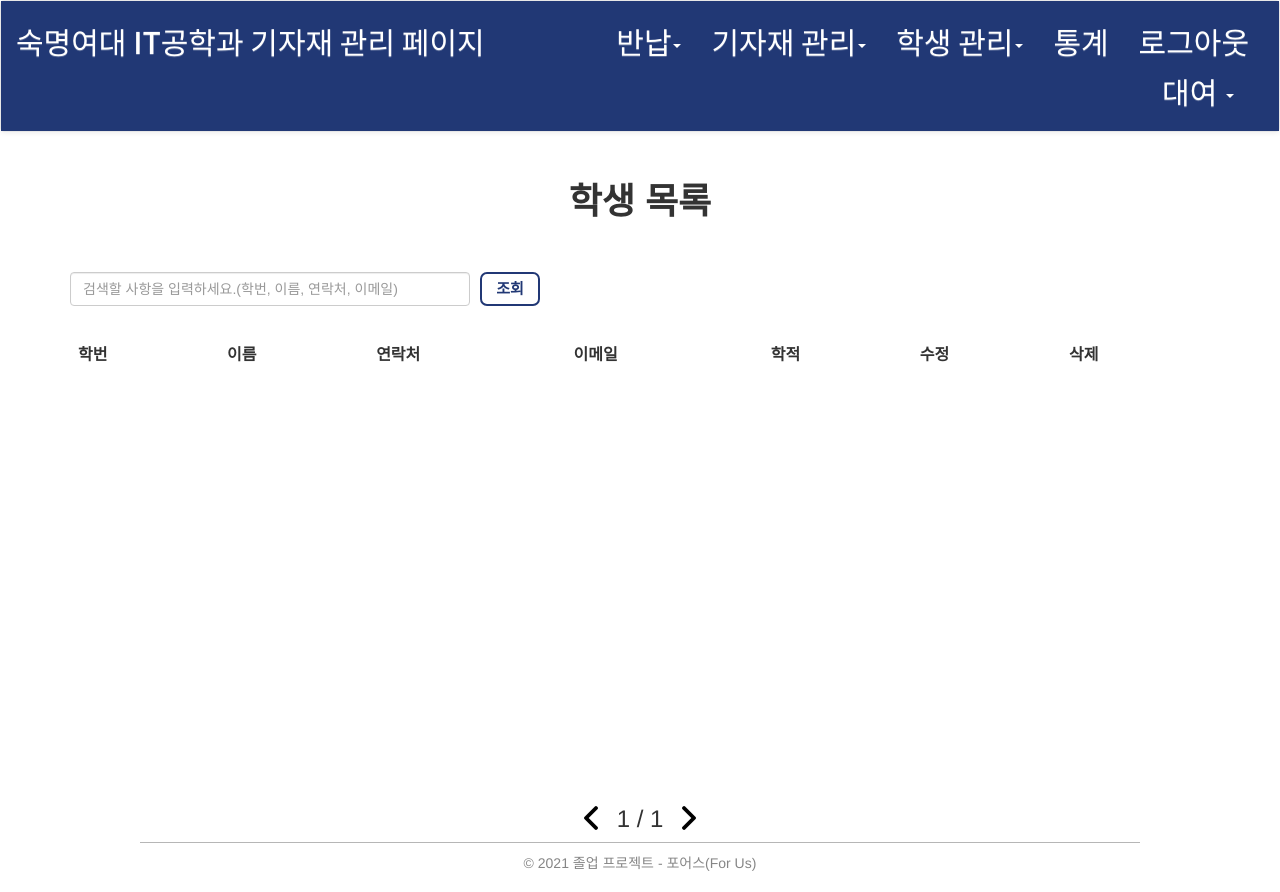
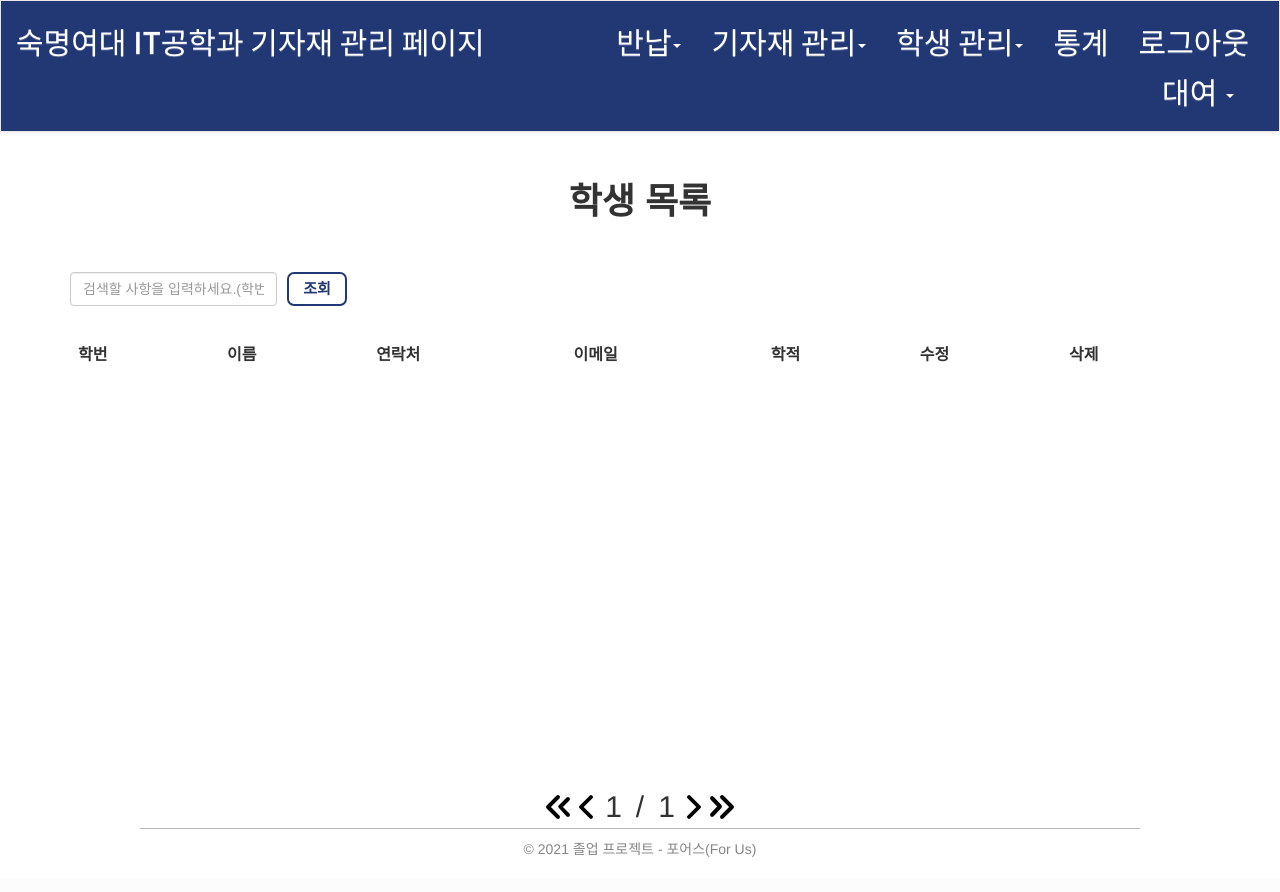
Before and after one commit to InjiChoi/Equip_Rent_Project, a Django app: page /student/list/ in a window 1280 px wide. After the commit the page ends 857 px from the top, so only its background shows below. Run offline with Django 3.2, Linux system fonts and the light colour scheme; the visitor is signed in with stand-in values (Sample User, id 1); data that the repository does not hold is empty; some libraries are stand-ins or nearby versions.

Commit message:
student list paginator 수정

```diff
--- a/equipments/views.py
+++ b/equipments/views.py
@@ -7,7 +7,6 @@ from .forms import EquipForm
 from django.contrib import messages
 import json
 from django.http import JsonResponse, HttpResponse
-from math import ceil
 from django.contrib.auth.decorators import login_required
 from django.core.paginator import Paginator
 
--- a/students/admin.py
+++ b/static/students/student_list.css
@@ -1,6 +1,8 @@
-from django.contrib import admin
-from students.models import Student
-# Register your models here.
-@admin.register(Student)
-class StudentAdmin(admin.ModelAdmin):
-    list_display=('student_id', 'name', 'phone_number', 'email', 'status')
+#paginator, #paginator .flex-item:nth-child(2) {
+    display:flex;
+    align-items: center;
+    justify-content: center;
+}
+#paginator .flex-item:nth-child(2) div {
+    margin: 0 7px;
+}
--- a/students/templates/students/student_list.html
+++ b/students/templates/students/student_list.html
@@ -9,21 +9,24 @@
             $("input[name=search_button]").click(function(){
                 alert('입력한 정보를 조회합니다.');
                 var search_key = $('#search_key').val();
+                console.log(search_key)
                 event.preventDefault()
                 $.ajax({
                     url:'list_search/',
-                    data:{'search_key':search_key},
+                    data:{
+                        'search_key':search_key,
+                    },
                     success:function(data){
-                        $('#search_student_list').html(data)
+                        $('#search_student').html(data)
                     }
                 })
-
             });
         });
     </script>
 {% endblock custom_script %}
 
 {% block custom_css %}
+    <link rel="stylesheet" href="{% static 'students/student_list.css' %}">
 {% endblock custom_css %}
 
 {% block content %}
@@ -34,13 +37,14 @@
         <form action="" method="post">
             {% csrf_token %}
             <div class="col-item input-item">
-            <input type="text" class="form-control" name="search_key" placeholder="검색할 사항을 입력하세요.(학번, 이름, 연락처, 이메일)" id="search_input">
+            <input type="text" class="form-control" name="search_key" placeholder="검색할 사항을 입력하세요.(학번, 이름, 연락처, 이메일)" id="search_key">
             </div>
             <div class="col-item">
                 <input class="search_btn" type="submit" value="조회" name="search_button">
             </div>
         </form>
     </div>
+    <div id="search_student">
         <div id="search_student_list">
             <div class="container">
             <table class='table table-striped'>
@@ -56,7 +60,7 @@
                     </tr>
                 </thead>
                 <tbody>
-            {% for student in students reversed %}
+                {% for student in students %}
                     <tr>
                         <td>{{student.student_id}}</td>
                         <td>{{student.name}}</td>
@@ -72,22 +76,29 @@
             </div>
         </div>
         <div class="container" id='paginator'>
-        <div id="page_div">
-            {% if page != 1 %}
-                <a href = '?page={{page|add:-1}}'><img id="next", src="{% static 'prev.png' %}"></a>
+            <div class='flex-item'>
+                {% if students.has_previous %}
+                    <img src="{% static 'prever.png' %}" onclick="location.href='?page=1'" style="cursor: pointer">
+                    <img src="{% static 'prev.png' %}" onclick="location.href='?page={{students.previous_page_number}}'" style="cursor: pointer">
                 {% else %}
-                <a href="?page=1"><img id="next", src="{% static 'prev.png' %}"></a>
+                    <img src="{% static 'prever.png' %}" onclick="location.href='?page=1'" style="cursor: pointer">
+                    <img src="{% static 'prev.png' %}" onclick="location.href='?page=1'" style="cursor: pointer">
                 {% endif %}
             </div>
-        <div id="page_div">
-            <h3>{{page}}&nbsp;/&nbsp;{{page_total}}</h3>
+            <div class='flex-item'>
+                    <div style="font-size:3rem">{{students.number}}</div>
+                    <div style="font-size:3rem">/</div>
+                    <div style="font-size:3rem">{{students.paginator.num_pages}}</div>
             </div>
-        <div id="page_div">
-            {% if page != page_total %}
-            <a href = '?page={{page|add:1}}'><img id="next", src="{% static 'next.png' %}"></a>
+            <div class='flex-item'>
+                {% if students.has_next %}
+                    <img src="{% static 'next.png' %}" onclick="location.href='?page={{students.next_page_number}}'" style="cursor: pointer">
+                    <img src="{% static 'nexter.png' %}" onclick="location.href='?page={{students.paginator.num_pages}}'" style="cursor: pointer">
                 {% else %}
-            <a href="?page={{page_total}}"><img id="next", src="{% static 'next.png' %}"></a>
+                    <img src="{% static 'next.png' %}" onclick="location.href='?page={{students.paginator.num_pages}}'" style="cursor: pointer">
+                    <img src="{% static 'nexter.png' %}" onclick="location.href='?page={{students.paginator.num_pages}}'" style="cursor: pointer">
                 {% endif %}
             </div>
         </div>
+    </div>
 {% endblock content %}
--- a/students/views.py
+++ b/students/views.py
@@ -5,7 +5,7 @@ from django.contrib import messages
 import json
 from django.http import JsonResponse, HttpResponse
 from django.db.models import Q
-from math import ceil
+from django.core.paginator import Paginator
 from django.contrib.auth.decorators import login_required
 
 @login_required(login_url='/users/')
@@ -45,20 +45,11 @@ def student_overlap_check(request):
 
 @login_required(login_url='/users/')
 def student_list(request):
-    page = int(request.GET.get('page', 1))
-    page_size = 10
-    limit = page_size * page
-    offset = limit - page_size
-    students_count = Student.objects.all().count()
-    students = Student.objects.all()[offset:limit]
-    page_total = ceil(students_count/page_size)
-    if page_total == 0:
-                page_total += 1
-
+    student = Student.objects.all().order_by('-id')
+    paginator = Paginator(student, 10)
+    page = request.GET.get('page')
+    students = paginator.get_page(page)
     ctx = {
-        'page':page,
-        'page_total':page_total,
-        'page_range':range(1, page_total),
         'students':students,
     }
     return render(request, 'students/student_list.html', ctx)
@@ -107,12 +98,15 @@ def student_remove(request, pk):
 @login_required(login_url='/users/')
 def list_search(request):
     search_key = request.GET.get('search_key') # 검색어 가져오기
+    print(search_key)
     search_list = Student.objects.all()
     if search_key: # 만약 검색어가 존재하면
         search_list = search_list.filter(Q(name__contains=search_key)|Q(student_id__contains=search_key)|Q(phone_number__contains=search_key)|Q(email__contains=search_key))
-
+    search_list = search_list.order_by('-id')
+    paginator = Paginator(search_list, 10)
+    page = request.GET.get('page')
+    students = paginator.get_page(page)
     ctx = {
-            'search_list': search_list
+        'students': students,
     }
-
     return render(request, 'students/lookup_student_list.html', ctx)
```
Also changed, not shown: students/templates/students/lookup_student_list.html (+50 -3 lines). Lines whose indentation alone changed are shown as unchanged.
